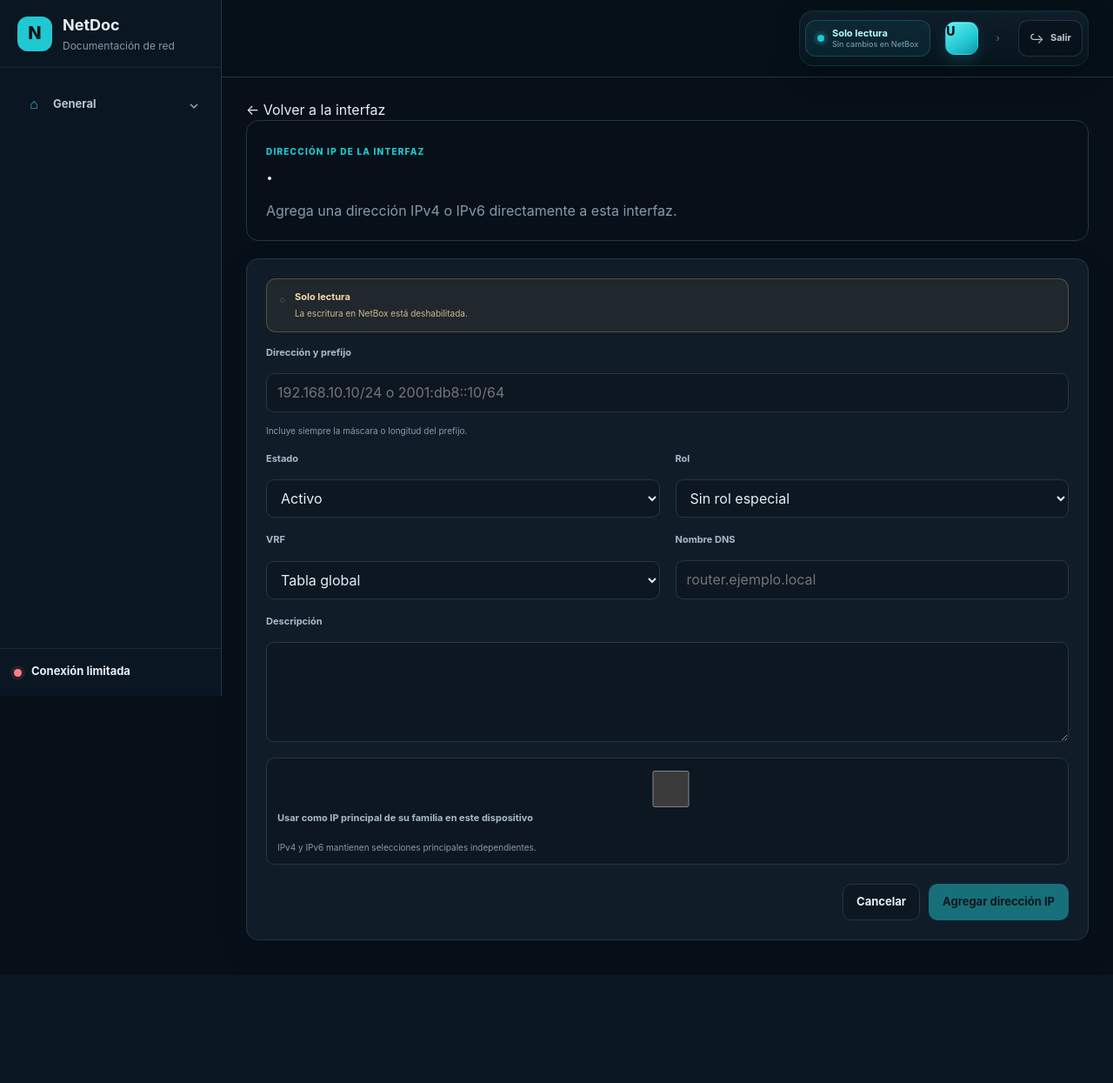
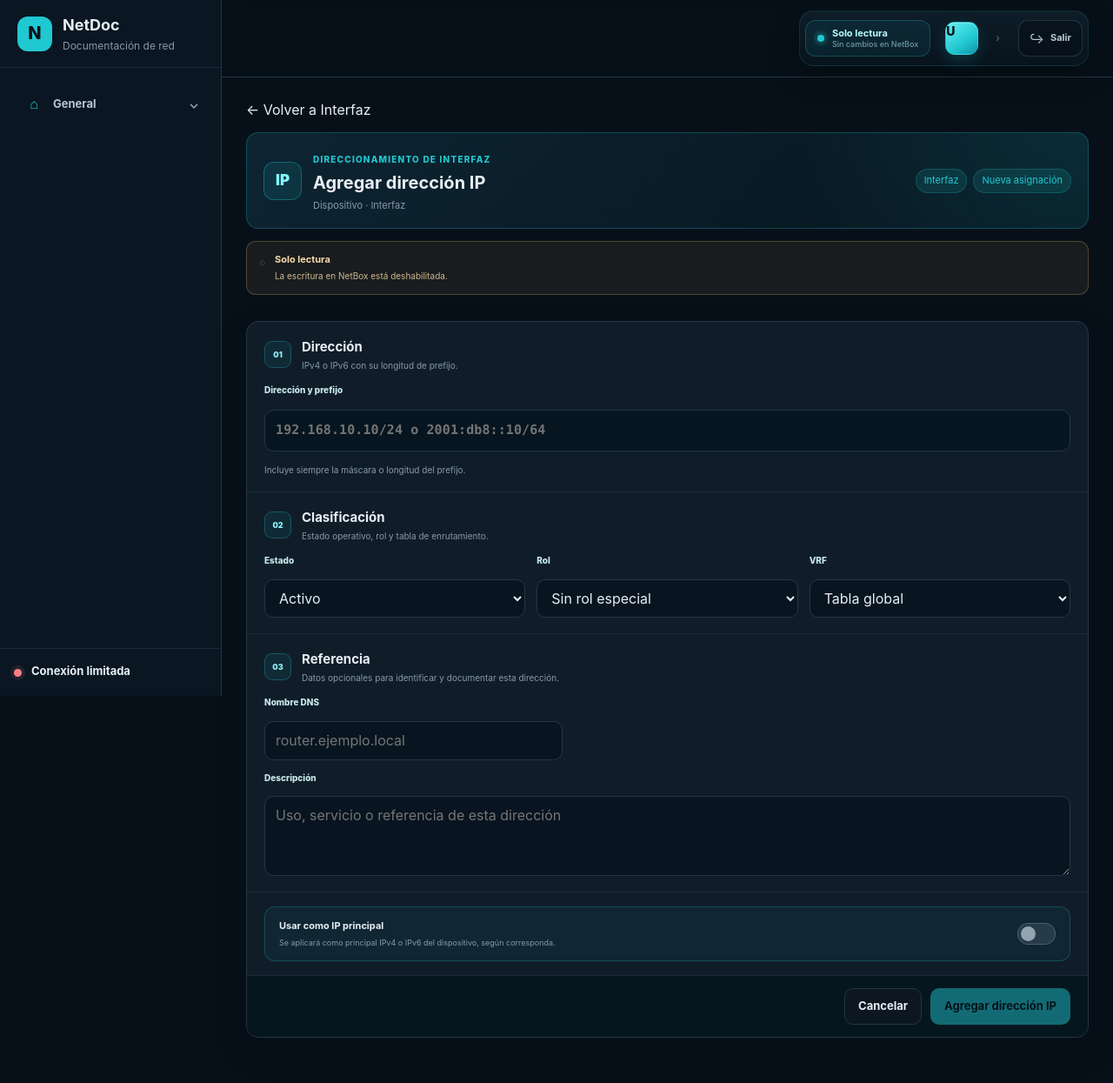
Before and after one commit to tito9903-byte/netdoc, a Python web app: template app/templates/device_interface_ip_form.html in a window 1280 px wide. Shown: the whole page at 87% size. Before the commit the page ends 1081 px from the top, so only its background shows below. Run offline with Jinja, Linux system fonts and the light colour scheme; the template is opened without the code that fills it, so the values that code supplies are empty.

Commit message:
style: reorganize interface IP editor

```diff
--- a/app/templates/device_interface_ip_form.html
+++ b/app/templates/device_interface_ip_form.html
@@ -3,8 +3,9 @@
 {% block title %}{{ page_title }} | NetDoc{% endblock %}
 
 {% block extra_head %}
-<link rel="stylesheet" href="{{ url_for('static', path='css/device_management.css') }}?v=20260727-2">
-<link rel="stylesheet" href="{{ url_for('static', path='css/device_interface_ip_management.css') }}?v=20260727-1">
+<link rel="stylesheet" href="{{ url_for('static', path='css/device_management.css') }}?v=20260729-2">
+<link rel="stylesheet" href="{{ url_for('static', path='css/device_interface_ip_management.css') }}?v=20260729-2">
+<link rel="stylesheet" href="{{ url_for('static', path='css/interface_ip_editor.css') }}?v=20260729-1">
 {% endblock %}
 
 {% block content %}
@@ -14,10 +15,13 @@
 {% set current_role_value = current_role.get("value") if current_role is mapping else current_role %}
 {% set current_vrf = address.get("vrf") if address else {} %}
 {% set current_vrf_id = current_vrf.get("id") if current_vrf is mapping else current_vrf %}
+{% set device_name = device.get("name") or device.get("display") or "Dispositivo" %}
+{% set interface_name = interface.get("name") or interface.get("display") or "Interfaz" %}
 
-<div class="detail-navigation">
-    <a href="/devices/{{ device_id }}/interfaces/{{ interface_id }}/edit">← Volver a la interfaz</a>
-</div>
+<div class="interface-ip-editor-page">
+    <nav class="detail-navigation interface-ip-editor-navigation" aria-label="Navegación">
+        <a href="/devices/{{ device_id }}/interfaces/{{ interface_id }}/edit">← Volver a {{ interface_name }}</a>
+    </nav>
 
     {% if error %}
     <div class="notice error-notice">
@@ -26,16 +30,21 @@
     </div>
     {% endif %}
 
-<section class="management-hero">
+    <section class="interface-ip-editor-context">
+        <div class="interface-ip-editor-identity">
+            <span class="interface-ip-editor-icon" aria-hidden="true">IP</span>
             <div>
-        <span class="eyebrow">Dirección IP de la interfaz</span>
-        <h2>{{ device.get("name") or device.get("display") }} · {{ interface.get("name") or interface.get("display") }}</h2>
-        <p>{% if address %}Modifica la dirección asignada sin cambiar las demás IP de la interfaz.{% else %}Agrega una dirección IPv4 o IPv6 directamente a esta interfaz.{% endif %}</p>
+                <span class="eyebrow">Direccionamiento de interfaz</span>
+                <h2>{% if address %}Editar dirección IP{% else %}Agregar dirección IP{% endif %}</h2>
+                <p>{{ device_name }} · {{ interface_name }}</p>
             </div>
-    {% if address %}<span class="panel-badge">IP ID {{ address_id }}</span>{% endif %}
+        </div>
+        <div class="interface-ip-editor-context-badges">
+            <span class="panel-badge">{{ interface_name }}</span>
+            {% if address %}<span class="panel-badge">IP ID {{ address_id }}</span>{% else %}<span class="panel-badge">Nueva asignación</span>{% endif %}
+        </div>
     </section>
 
-<section class="panel management-form-panel">
     {% if not write_enabled %}
     <div class="read-only-callout compact-callout">
         <span>◌</span>
@@ -43,15 +52,24 @@
     </div>
     {% endif %}
 
+    <section class="panel interface-ip-editor-card">
         <form
             method="post"
             action="{% if address %}/devices/{{ device_id }}/interfaces/{{ interface_id }}/ip-addresses/{{ address_id }}/actions/update{% else %}/devices/{{ device_id }}/interfaces/{{ interface_id }}/ip-addresses/actions/create{% endif %}"
-        class="management-form"
+            class="management-form interface-ip-editor-form"
         >
             <input type="hidden" name="csrf_token" value="{{ csrf_token }}">
 
-        <div class="management-grid">
-            <div class="field management-wide-field">
+            <section class="interface-ip-editor-section">
+                <header class="interface-ip-editor-section-header">
+                    <span class="interface-ip-editor-step">01</span>
+                    <div>
+                        <h3>Dirección</h3>
+                        <p>IPv4 o IPv6 con su longitud de prefijo.</p>
+                    </div>
+                </header>
+
+                <div class="field interface-ip-editor-address-field">
                     <label for="ip-address">Dirección y prefijo</label>
                     <input
                         id="ip-address"
@@ -60,10 +78,22 @@
                         value="{{ address.get('address') or address.get('display') if address else '' }}"
                         placeholder="192.168.10.10/24 o 2001:db8::10/64"
                         autocomplete="off"
+                        inputmode="text"
                     >
                     <small>Incluye siempre la máscara o longitud del prefijo.</small>
                 </div>
+            </section>
 
+            <section class="interface-ip-editor-section">
+                <header class="interface-ip-editor-section-header">
+                    <span class="interface-ip-editor-step">02</span>
+                    <div>
+                        <h3>Clasificación</h3>
+                        <p>Estado operativo, rol y tabla de enrutamiento.</p>
+                    </div>
+                </header>
+
+                <div class="interface-ip-editor-grid">
                     <div class="field">
                         <label for="ip-status">Estado</label>
                         <select id="ip-status" name="status" required>
@@ -98,32 +128,49 @@
                             {% endfor %}
                         </select>
                     </div>
+                </div>
+            </section>
 
+            <section class="interface-ip-editor-section">
+                <header class="interface-ip-editor-section-header">
+                    <span class="interface-ip-editor-step">03</span>
+                    <div>
+                        <h3>Referencia</h3>
+                        <p>Datos opcionales para identificar y documentar esta dirección.</p>
+                    </div>
+                </header>
+
+                <div class="interface-ip-editor-metadata">
                     <div class="field">
                         <label for="ip-dns-name">Nombre DNS</label>
                         <input id="ip-dns-name" name="dns_name" value="{{ address.get('dns_name') if address else '' }}" placeholder="router.ejemplo.local">
                     </div>
 
-            <div class="field management-wide-field">
+                    <div class="field interface-ip-editor-description">
                         <label for="ip-description">Descripción</label>
-                <textarea id="ip-description" name="description" rows="4">{{ address.get("description") if address else "" }}</textarea>
-            </div>
-
-            <div class="field checkbox-field hardware-checkbox management-wide-field">
-                <label>
-                    <input type="checkbox" name="make_primary" value="true" {% if is_primary %}checked{% endif %}>
-                    <span>Usar como IP principal de su familia en este dispositivo</span>
-                </label>
-                <small>IPv4 y IPv6 mantienen selecciones principales independientes.</small>
+                        <textarea id="ip-description" name="description" rows="3" placeholder="Uso, servicio o referencia de esta dirección">{{ address.get("description") if address else "" }}</textarea>
                     </div>
                 </div>
+            </section>
 
-        <div class="management-actions">
+            <label class="interface-ip-editor-primary">
+                <span class="interface-ip-editor-primary-copy">
+                    <strong>Usar como IP principal</strong>
+                    <small>Se aplicará como principal IPv4 o IPv6 del dispositivo, según corresponda.</small>
+                </span>
+                <span class="interface-ip-editor-switch">
+                    <input type="checkbox" name="make_primary" value="true" {% if is_primary %}checked{% endif %}>
+                    <span aria-hidden="true"></span>
+                </span>
+            </label>
+
+            <div class="management-actions interface-ip-editor-actions">
                 <a class="button secondary" href="/devices/{{ device_id }}/interfaces/{{ interface_id }}/edit">Cancelar</a>
                 <button class="button primary" type="submit" {% if not write_enabled %}disabled{% endif %}>
-                {% if address %}Guardar dirección IP{% else %}Agregar dirección IP{% endif %}
+                    {% if address %}Guardar cambios{% else %}Agregar dirección IP{% endif %}
                 </button>
             </div>
         </form>
     </section>
+</div>
 {% endblock %}
```
Lines whose indentation alone changed are shown as unchanged.
